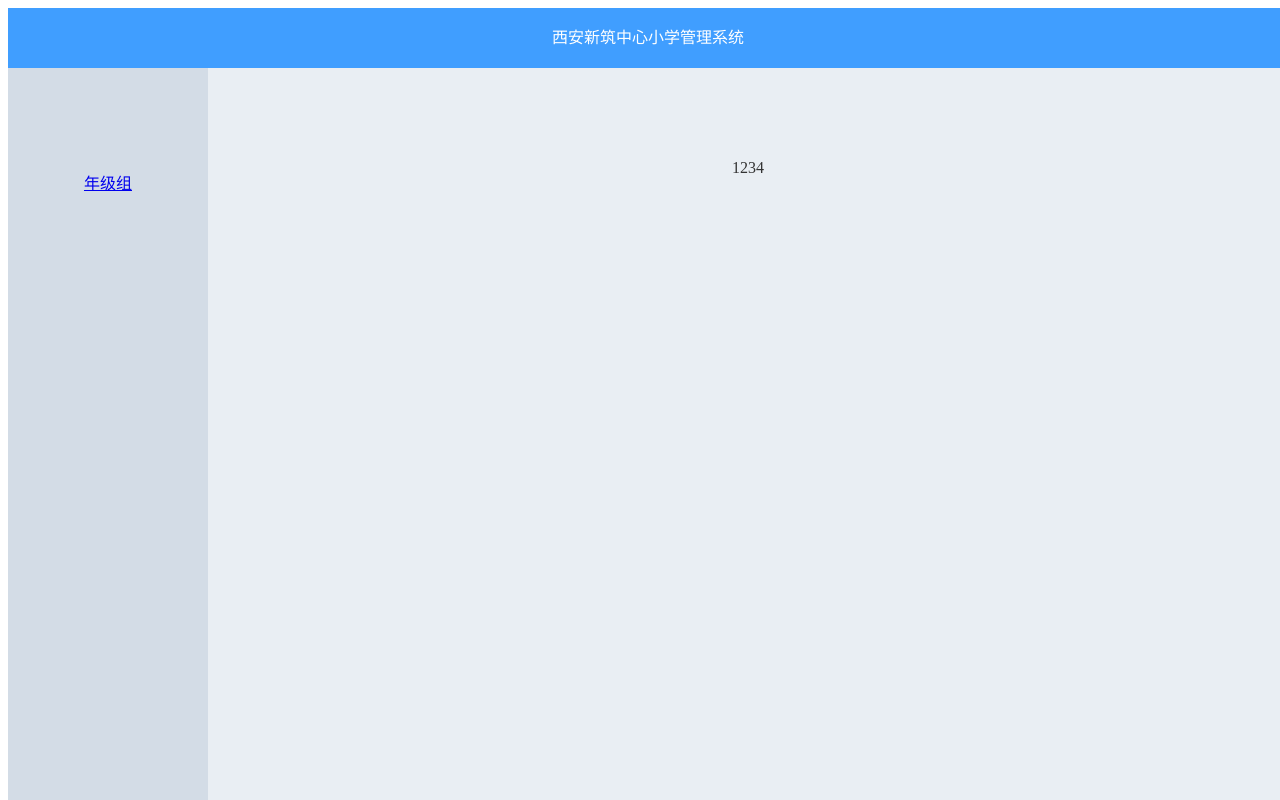
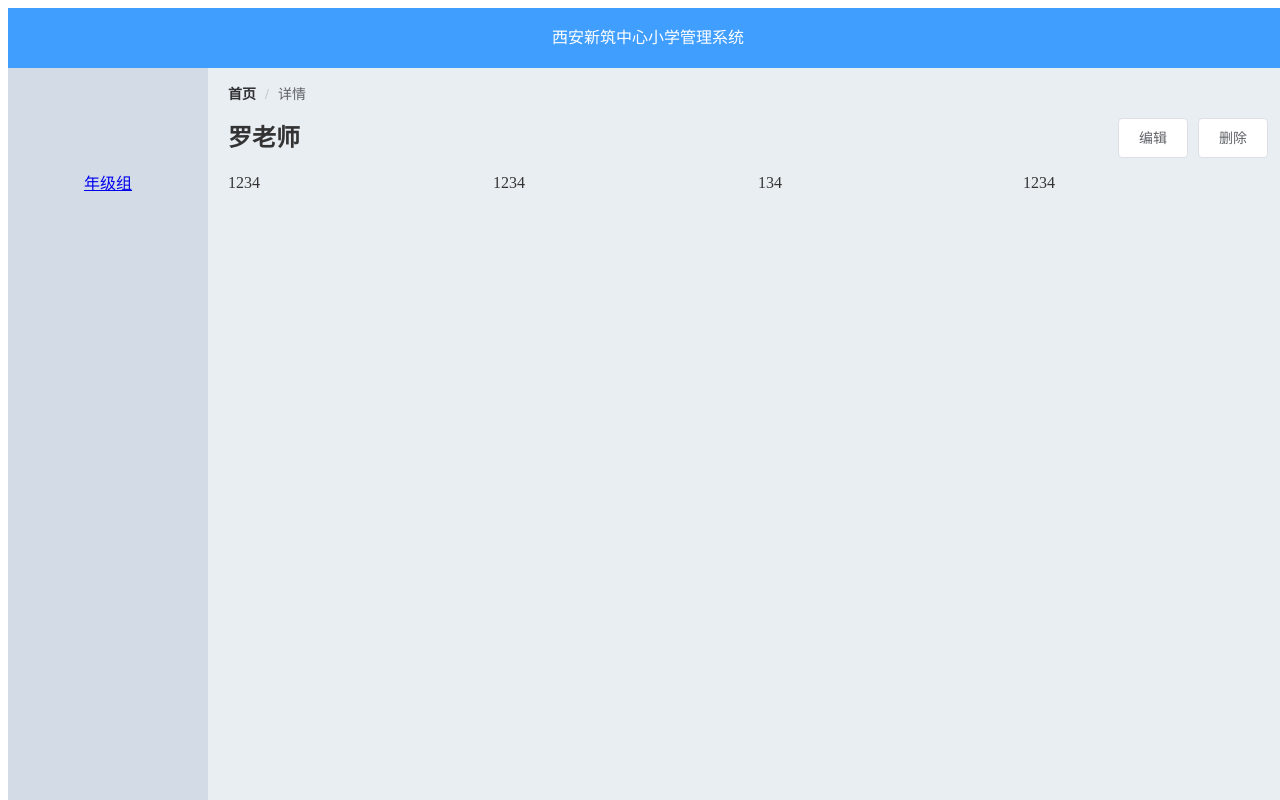
Before and after one commit to xian1989717/school-messager-website, a Vue app: page /gradeGroupDetail in a window 1280 px wide. Built offline with nearby package versions, Linux system fonts and the light colour scheme.

Commit message:
提交代码

```diff
--- a/public/index.html
+++ b/public/index.html
@@ -17,7 +17,6 @@
       height: 100%;
       width: 100%;
       position: fixed;
-      text-align: center;
     }
   </style>
 </head>
--- a/src/common/home.vue
+++ b/src/common/home.vue
@@ -40,8 +40,6 @@
   .el-main {
     background-color: #e9eef3;
     color: #333;
-    text-align: center;
-    line-height: 160px;
   }
 
   body > .el-container {
--- a/src/components/grade-group/detail.vue
+++ b/src/components/grade-group/detail.vue
@@ -1,5 +1,42 @@
 <template>
   <div>
-    1234
+    <el-breadcrumb separator="/">
+      <el-breadcrumb-item :to="{ path: '/' }">首页</el-breadcrumb-item>
+      <el-breadcrumb-item><a href="/">详情</a></el-breadcrumb-item>
+    </el-breadcrumb>
+    <div
+      class="detail-header">
+      <b style="font-size:24px;">
+        罗老师
+      </b>
+      <div>
+        <el-button>编辑</el-button>
+        <el-button>删除</el-button>
+      </div>
+    </div>
+    <el-row :gutter="20">
+      <el-col :span="6">
+        <div class="grid-content bg-purple">1234</div>
+      </el-col>
+      <el-col :span="6">
+        <div class="grid-content bg-purple">1234</div>
+      </el-col>
+      <el-col :span="6">
+        <div class="grid-content bg-purple">134</div>
+      </el-col>
+      <el-col :span="6">
+        <div class="grid-content bg-purple">1234</div>
+      </el-col>
+    </el-row>
   </div>
 </template>
+
+<style scoped>
+  .detail-header {
+    display: flex;
+    justify-content: space-between;
+    margin: 16px 0px;
+    height: 40px;
+    line-height: 40px;
+  }
+</style>
```
Also changed, not shown: src/components/other/index.vue (added).
